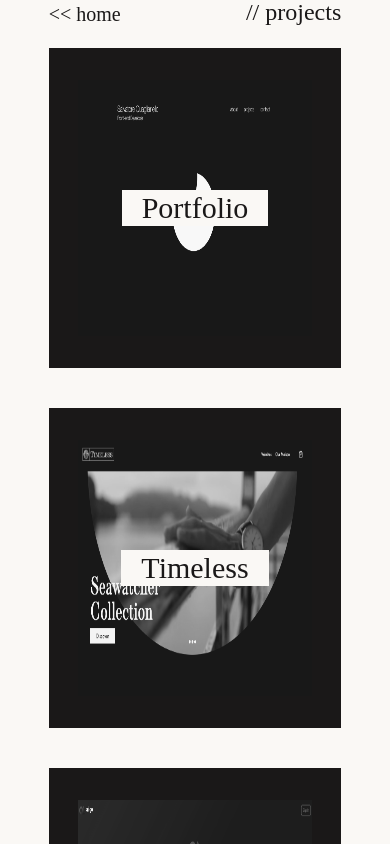
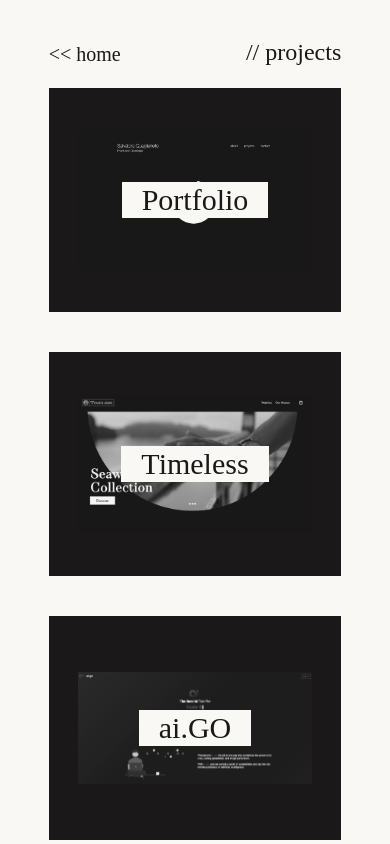
Before and after one commit to salvatorequagliariello/personal-website, a Next.js app: page /projects in a window 390 px wide. Shown: the top 844 px of the page. Built offline with nearby package versions, Linux system fonts and the light colour scheme; what tailwindcss-animated would draw is missing.

Commit message:
add projects page mobile layout

```diff
--- a/app/(pages)/projects/page.js
+++ b/app/(pages)/projects/page.js
@@ -4,13 +4,13 @@ import projects from 'app/projectslist.js'
 
 const Projects = () => {
     return (
-        <div className="w-full">
+        <div className="w-full my-10 md:my-0 md:pb-24">
             <CustomNavigator pageName='projects' path='/' pathName='home'/>
-            <div className="w-full pb-36 animate-fade-up animate-once animate-ease-out animate-normal animate-fill-forwards animate-delay-2000 scroll-smooth">
+            <div className="w-full  animate-fade-up animate-once animate-ease-out animate-normal animate-fill-forwards scroll-smooth">
                 <ul className="grid grid-cols-1 xl:grid-cols-2 gap-10">
                     {projects.map(project => {
                         return (
-                        <li className="w-full h-80">
+                        <li className="w-full h-56 sm:h-72 md:h-80">
                             <ProjectPreview name={project.name} image={project.image} />
                         </li>
                         )
--- a/app/components/PageContainer.js
+++ b/app/components/PageContainer.js
@@ -1,7 +1,7 @@
 
 const PageContainer = ({ children }) => {
     return (
-        <div className="w-3/4 lg:w-3/5 xl:w-2/4 md:pt-24 mx-auto">
+        <div className="w-3/4 lg:w-3/5 xl:w-2/4 md:pt-24 mx-auto max-w-[1920px] xl:max-h-[1080px]">
             {children}
         </div>
     )
--- a/app/components/ProjectPreview.js
+++ b/app/components/ProjectPreview.js
@@ -14,7 +14,7 @@ const ProjectPreview = ({ image, name }) => {
             className="text-3xl w-full h-full hov-txt relative bg-primary dark:bg-secondary group hover:bg-accentred"
         >
             <p className="font-light text-center absolute w-min px-5 h-min m-auto inset-0 bg-secondary dark:bg-primary z-10 group-hover:line-through">{name}</p>
-            <img src={image} className="h-4/5 w-4/5 absolute m-auto inset-0 grayscale group-hover:grayscale-0"/>
+            <img src={image} className="h-4/5 w-4/5 absolute m-auto inset-0 grayscale group-hover:grayscale-0 object-contain"/>
         </div>
     )
 }
```
